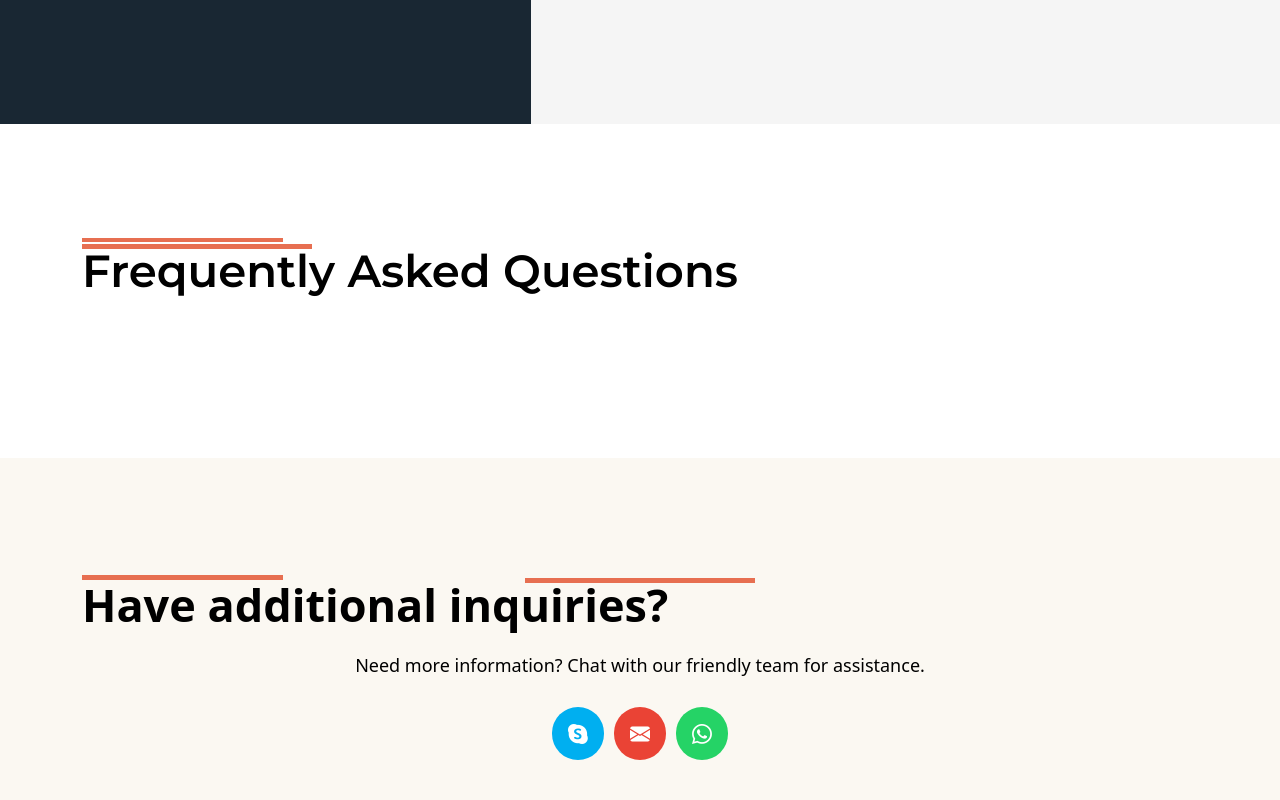
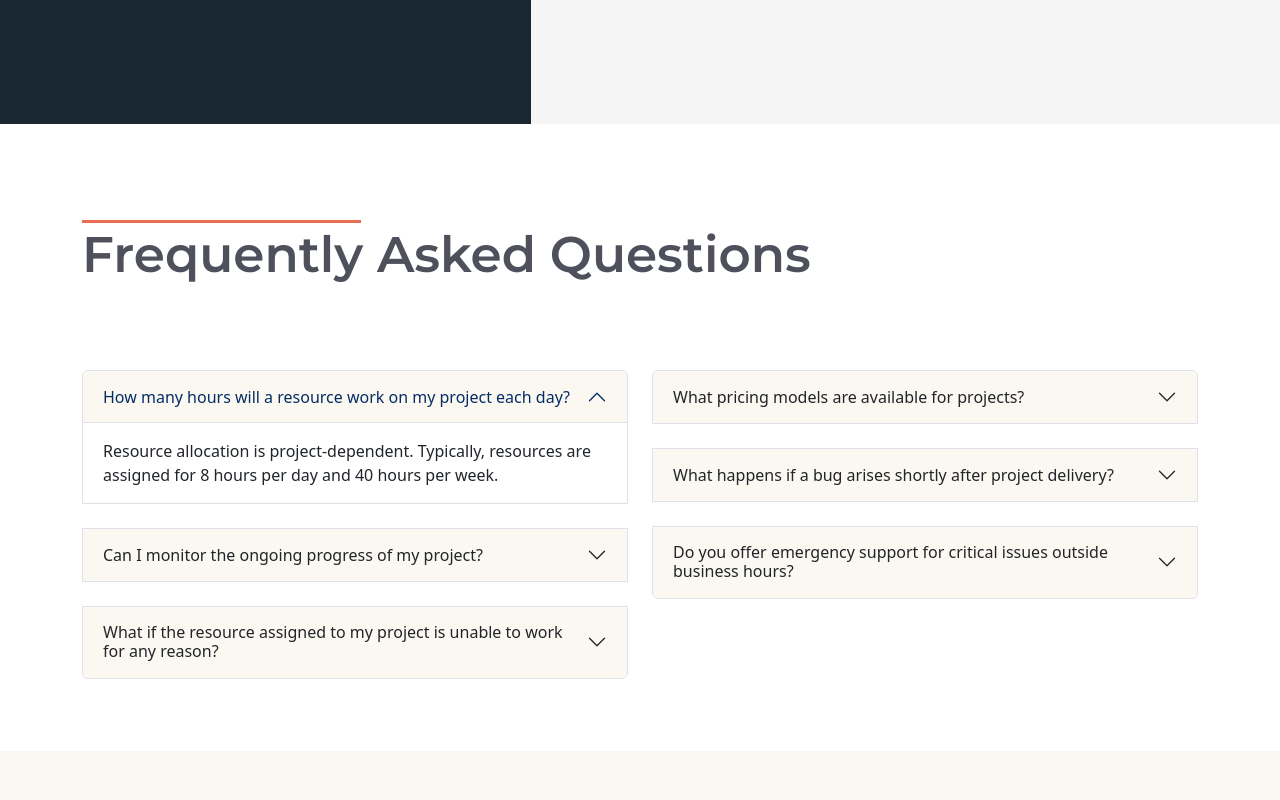
Before and after one commit to nikhil7476/nextuprad.us, a Next.js app: page /website-design in a window 1280 px wide. Shown: the part 5880-6680 px from the top of the page. Built offline with nearby package versions, Linux system fonts and the light colour scheme.

Commit message:
added faq in web-design page

```diff
--- a/pages/website-design.js
+++ b/pages/website-design.js
@@ -1,4 +1,5 @@
 import WebDevSlider from "@/components/webDevSlider";
+import HomeAccordian from "@/components/HomeAccordian";
 import Head from "next/head";
 const Webdesign = () => {
   return (
@@ -370,8 +371,9 @@ const Webdesign = () => {
           </div>
         </div>
         <div className="clearfix" />
-        <div className="sec-five"> <div class="container">
-
+        <div className="sec-five">
+          {" "}
+          <div class="container">
             <div className="row">
               <div className="col-md-5 sec-five-one">
                 <h2>Why Choose NextUpgrad?</h2>
@@ -421,16 +423,21 @@ const Webdesign = () => {
                   </div>
                 </div>
               </div>
-          </div></div>
-
             </div>
-        <div className="sec-six">
+          </div>
+        </div>
+        <div className="testimonials mt-5 pt-5">
           <div className="container">
-            <div className="sec-six-hd">
+            <div className="row">
+              <div className="col-md-12">
                 <h2>Frequently Asked Questions</h2>
               </div>
             </div>
           </div>
+        </div>
+        <section className="container pb-5  ">
+          <HomeAccordian />
+        </section>
         <div className="sec-sev">
           <div className="container">
             <div className="sec-sev-hd">
```
Lines whose indentation alone changed are shown as unchanged.
